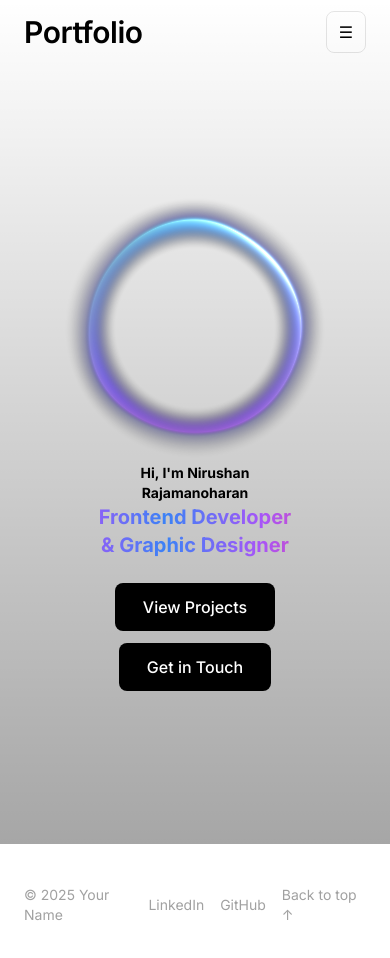
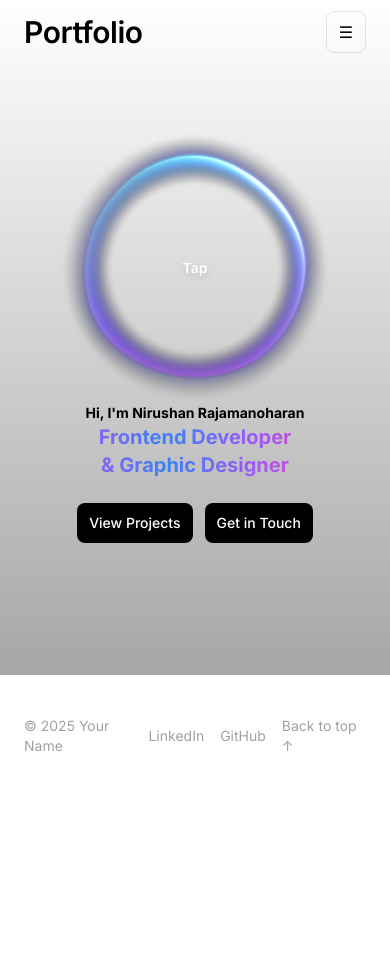
Before and after one commit to Nirush4/Portfolio_Nirush, a Next.js app: page / in a window 390 px wide. Shown: the top 958 px of the page. After the commit the page ends 844 px from the top, so only its background shows below. Built offline with nearby package versions, Linux system fonts and the light colour scheme.

Commit message:
feat: update Hero section layout and improve button styling for better responsiveness

```diff
--- a/src/app/page.tsx
+++ b/src/app/page.tsx
@@ -15,7 +15,7 @@ export default function Page() {
       <Navbar />
       <main className='relative'>
         <Background />
-        <section id='home' className='flex items-center min-h-screen'>
+        <section id='home' className='flex items-center min-h-[80dvh]'>
           <div className='container px-6 mx-auto md:px-8'>
             <Hero />
           </div>
--- a/src/components/Hero.tsx
+++ b/src/components/Hero.tsx
@@ -7,7 +7,7 @@ import Orb from './Orb';
 
 export function Hero() {
   return (
-    <section className='relative flex flex-col w-full p-10 mt-10 overflow-hidden sm:min-h-screen sm:mt-5 sm:block'>
+    <section className='relative flex flex-col w-full p-5 overflow-hidden sm:p-10 sm:min-h-screen sm:mt-5 sm:block'>
       {/* Orb Background */}
       <div className='relative sm:absolute inset-0 w-full h-[270px] sm:h-full flex-shrink-0 sm:flex-shrink'>
         <Orb
@@ -16,6 +16,12 @@ export function Hero() {
           hue={0}
           forceHoverState={false}
         />
+
+        <div className='absolute inset-0 z-10 flex items-center justify-center pointer-events-none sm:hidden'>
+          <span className='text-sm font-semibold text-white pointer-events-none select-none drop-shadow-md'>
+            Tap
+          </span>
+        </div>
       </div>
 
       {/* Foreground Content */}
@@ -23,14 +29,14 @@ export function Hero() {
         initial={{ y: 18, opacity: 0 }}
         animate={{ y: 0, opacity: 1 }}
         transition={{ duration: 0.6, ease: 'easeOut' }}
-        className='relative z-10 w-full max-w-3xl px-6 text-center sm:absolute sm:max-w-3xl sm:px-6 sm:-translate-x-1/2 sm:-translate-y-1/2 sm:w-fit sm:top-1/2 sm:left-1/2'
+        className='relative z-10 w-full max-w-3xl text-center sm:absolute sm:max-w-3xl sm:px-6 sm:-translate-x-1/2 sm:-translate-y-1/2 sm:w-fit sm:top-1/2 sm:left-1/2'
       >
         <h1 className='font-bold text-center text-black leading-[1rem] w-fit sm:text-6xl dark:text-white'>
           <span className='text-sm sm:text-2xl gradient-text'>
             Hi, I&apos;m Nirushan Rajamanoharan
           </span>{' '}
           <GradientText
-            className='text-xl sm:text-3xl lg:text-5xl gradient-text'
+            className='text-xl sm:text-3xl lg:text-4xl gradient-text'
             text='Frontend Developer'
             gradient='linear-gradient(90deg, #3b82f6 0%, #a855f7 25%, #ec4899 50%,#a855f7 75%, #3b82f6 100%)'
           />
@@ -43,14 +49,10 @@ export function Hero() {
 
         <div className='flex flex-wrap items-center justify-center gap-3 mt-6'>
           <GradientSlideButton>
-            <a href='#projects' className='py-6 px-7'>
-              View Projects
-            </a>
+            <a href='#projects'>View Projects</a>
           </GradientSlideButton>
           <GradientSlideButton>
-            <a href='#contact' className='py-6 px-7'>
-              Get in Touch
-            </a>
+            <a href='#contact'>Get in Touch</a>
           </GradientSlideButton>
         </div>
       </motion.div>
--- a/src/components/ui/gradient-slide-button.tsx
+++ b/src/components/ui/gradient-slide-button.tsx
@@ -28,7 +28,7 @@ export function GradientSlideButton({
         } as React.CSSProperties
       }
       className={cn(
-        'relative inline-flex h-10 items-center justify-center gap-2 overflow-hidden rounded-md bg-black py-6 text-m font-medium whitespace-nowrap text-white transition-all duration-300 hover:scale-[105%] dark:bg-white dark:text-black hover:dark:text-white',
+        'relative inline-flex h-10 items-center justify-center gap-2 overflow-hidden rounded-md bg-black py-3 sm:py-6 px-3 sm:px-7 text-sm sm:text-base font-medium whitespace-nowrap text-white transition-all duration-300 hover:scale-[105%] dark:bg-white dark:text-black hover:dark:text-white',
         'before:absolute before:top-0 before:left-[-100%] before:h-full before:w-full before:rounded-[inherit] before:bg-gradient-to-l before:from-[var(--color-from)] before:to-[var(--color-to)] before:transition-all before:duration-200',
         'hover:text-white hover:before:left-0',
         className
```
